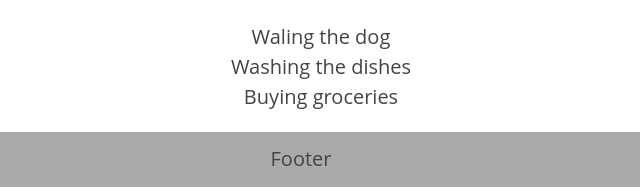
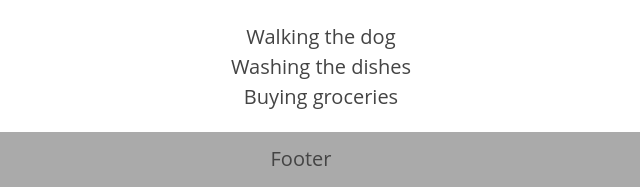
Before and after one commit to Human437/choreUp-Wireframe, a plain HTML site: page pagesHTML/managementPage.html in a window 1280 px wide. Shown: the part 318-510 px from the top of the page, 339-979 px from the left. Drawn offline with nearby package versions, Linux system fonts and the light colour scheme; files that its build step writes are made by us from their sources.

Commit message:
Fixed typo

```diff
--- a/pagesHTML/managementPage.html
+++ b/pagesHTML/managementPage.html
@@ -31,7 +31,7 @@
       <h2>Chores to be approved</h2>
       <!-- Only admins should be able to approve chores that were completed -->
       <ul>
-        <li>Waling the dog</li>
+        <li>Walking the dog</li>
         <li>Washing the dishes</li>
         <li>Buying groceries</li>
       </ul>
```
